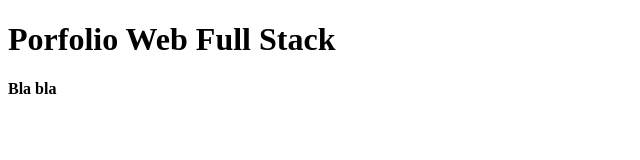
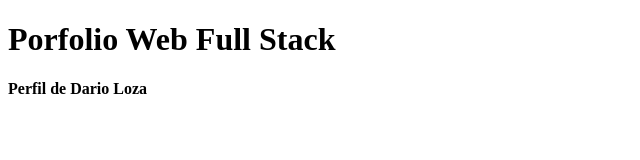
Before and after one commit to dloza08/PorfolioWebFullStack, a plain HTML site: page index.html in a window 1280 px wide. Shown: the whole page, without its empty margins (0-640 px from the left). Drawn offline with Linux system fonts and the light colour scheme.

Commit message:
Aclaración en párrafo

```diff
--- a/index.html
+++ b/index.html
@@ -8,6 +8,6 @@
 </head>
 <body>
     <H1>Porfolio Web Full Stack</H1>
-    <b>Bla bla </b>
+    <b>Perfil de Dario Loza</b>
 </body>
 </html>
```
